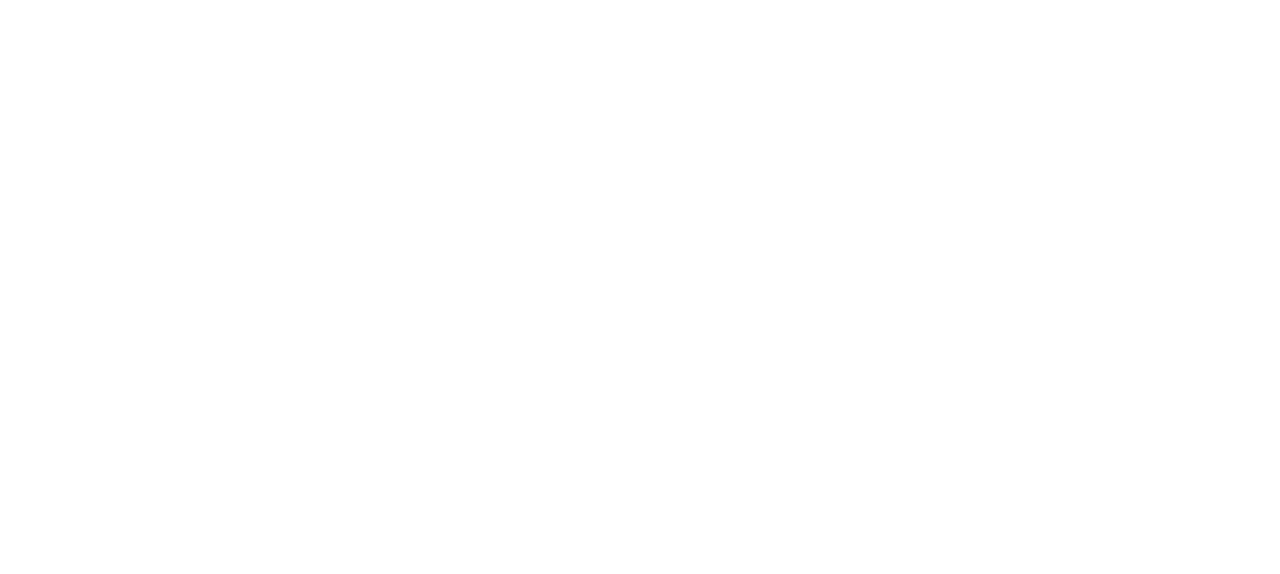
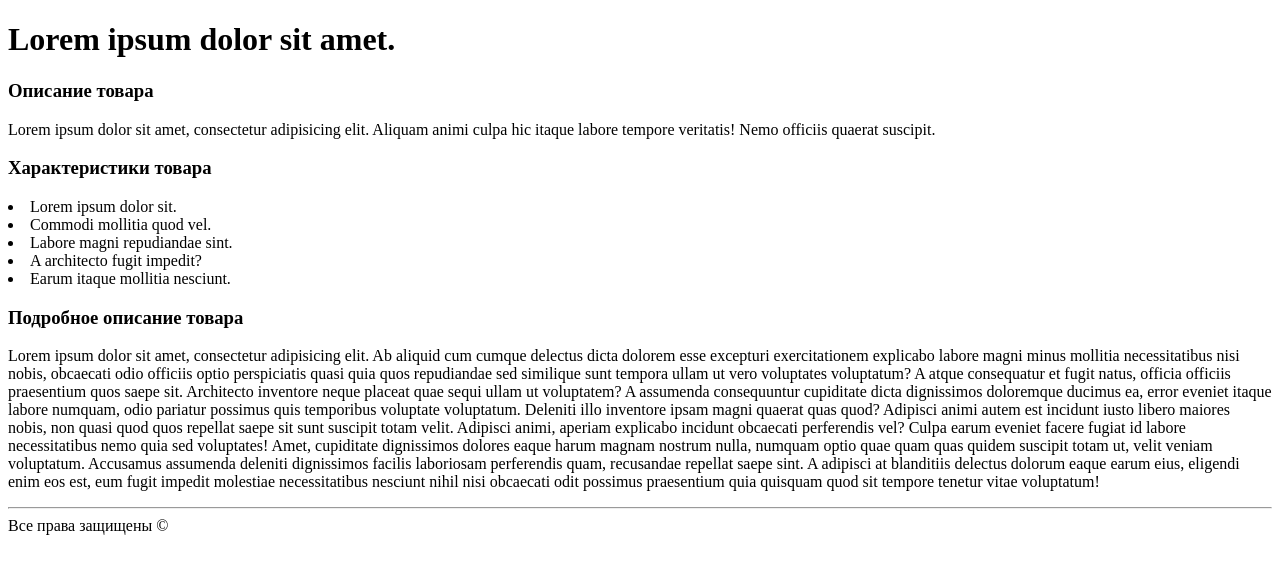
Before and after one commit to ADYakovlev/html, a plain HTML site: page doc/product.html in a window 1280 px wide. Drawn offline with Linux system fonts and the light colour scheme.

Commit message:
product page

```diff
--- a/doc/product.html
+++ b/doc/product.html
@@ -5,6 +5,39 @@
     <title>Product</title>
 </head>
 <body>
+<h1>Lorem ipsum dolor sit amet.</h1>
 
+<h3>Описание товара</h3>
+<p>Lorem ipsum dolor sit amet, consectetur adipisicing elit. Aliquam animi culpa hic itaque labore tempore veritatis!
+    Nemo officiis quaerat suscipit.</p>
+<h3>Характеристики товара</h3>
+<p>
+    <ui>
+        <li>Lorem ipsum dolor sit.</li>
+        <li>Commodi mollitia quod vel.</li>
+        <li>Labore magni repudiandae sint.</li>
+        <li>A architecto fugit impedit?</li>
+        <li>Earum itaque mollitia nesciunt.</li>
+    </ui>
+</p>
+<h3>Подробное описание товара</h3>
+<p>Lorem ipsum dolor sit amet, consectetur adipisicing elit. Ab aliquid cum cumque delectus dicta dolorem esse excepturi
+    exercitationem explicabo labore magni minus mollitia necessitatibus nisi nobis, obcaecati odio officiis optio
+    perspiciatis quasi quia quos repudiandae sed similique sunt tempora ullam ut vero voluptates voluptatum? A atque
+    consequatur et fugit natus, officia officiis praesentium quos saepe sit. Architecto inventore neque placeat quae
+    sequi ullam ut voluptatem? A assumenda consequuntur cupiditate dicta dignissimos doloremque ducimus ea, error
+    eveniet itaque labore numquam, odio pariatur possimus quis temporibus voluptate voluptatum. Deleniti illo inventore
+    ipsam magni quaerat quas quod? Adipisci animi autem est incidunt iusto libero maiores nobis, non quasi quod quos
+    repellat saepe sit sunt suscipit totam velit. Adipisci animi, aperiam explicabo incidunt obcaecati perferendis vel?
+    Culpa earum eveniet facere fugiat id labore necessitatibus nemo quia sed voluptates! Amet, cupiditate dignissimos
+    dolores eaque harum magnam nostrum nulla, numquam optio quae quam quas quidem suscipit totam ut, velit veniam
+    voluptatum. Accusamus assumenda deleniti dignissimos facilis laboriosam perferendis quam, recusandae repellat saepe
+    sint. A adipisci at blanditiis delectus dolorum eaque earum eius, eligendi enim eos est, eum fugit impedit molestiae
+    necessitatibus nesciunt nihil nisi obcaecati odit possimus praesentium quia quisquam quod sit tempore tenetur vitae
+    voluptatum!</p>
+<footer>
+    <hr>
+    <span>Все права защищены ©</span>
+</footer>
 </body>
 </html>
```
